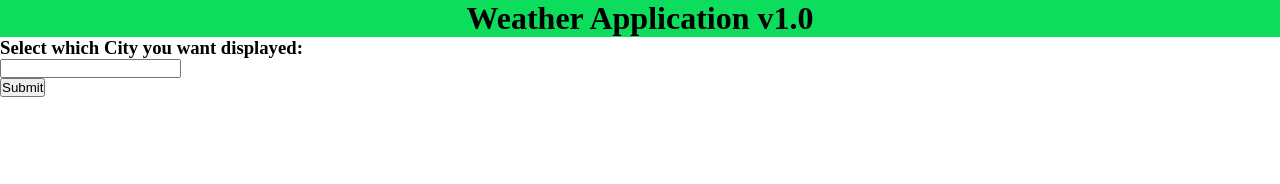
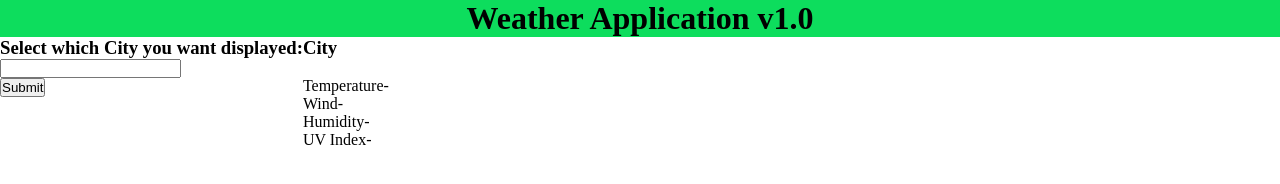
Before and after one commit to petergryllis/Weather_App, a plain HTML site: page index.html in a window 1280 px wide. Drawn offline with Linux system fonts and the light colour scheme.

Commit message:
update html

```diff
--- a/index.html
+++ b/index.html
@@ -25,7 +25,30 @@
 
 
 
+        <section id="current-weather-container">
+            <div id="current-weather-title-container">
+                <h3 id="current-weather-title">City</h3>
+                <img id="todays-image" src="" alt="">
+            </div>
+            <div id="current-weather-information">
+                <p class="current-info" id="temp">Temperature-</p>
+                <p class="current-info" id="Wind">Wind-</p>
+                <p class="current-info" id="Humidity">Humidity-</p>
+                <div class="current-info" id="UVIndex">
+                    <span>UV Index-</span>
+                    <span id="uv-index"></span>
+                </div>
+            </div>
+
+            <section id="forecast-container"></section>
+
+        </section>
+
+
+
     </main>
 
 </body>
+
+<script src="./script.js"></script>
 </html>
```
Also changed, not shown: script.js (added).
